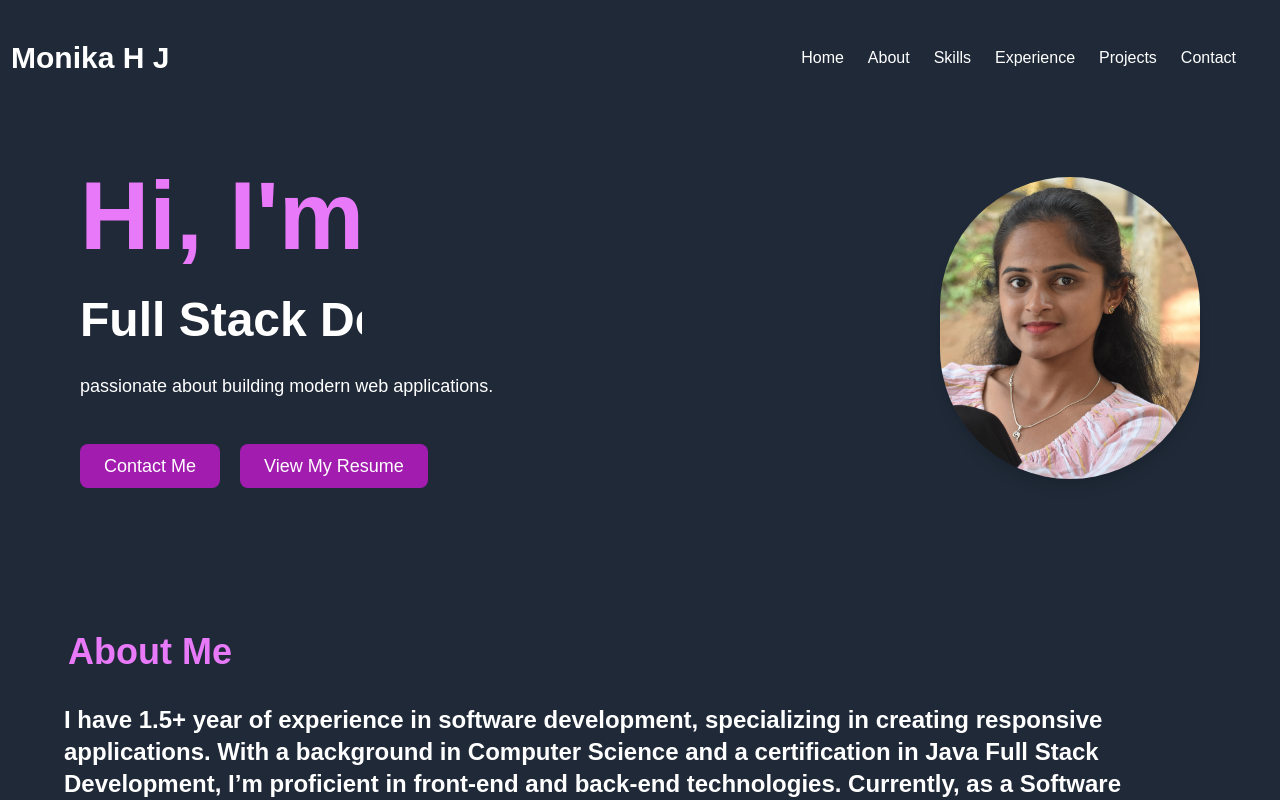
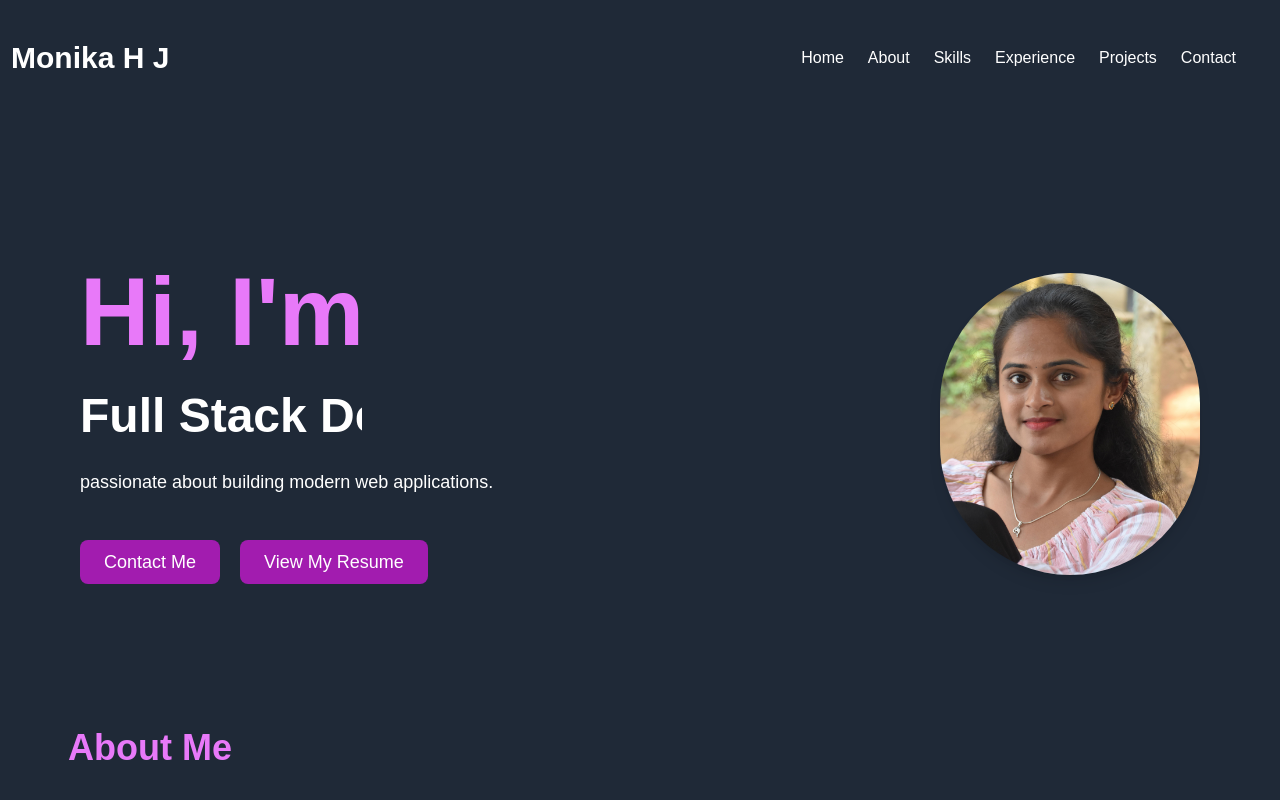
Before and after one commit to MonikaDevHJ/MonikaHJ_Portfolio, a Next.js app: page / in a window 1280 px wide. Shown: the top 800 px of the page. Built offline with nearby package versions, Linux system fonts and the light colour scheme.

Commit message:
making Project Details Page

```diff
--- a/src/components/Layout.tsx
+++ b/src/components/Layout.tsx
@@ -7,7 +7,7 @@ const Layout = ({ children }: { children: React.ReactNode }) => {
       {/* Navbar is always visible */}
       <Navbar />
       {/* Content for the current page */}
-      <main>{children}</main>
+      <main className="pt-24">{children}</main>
     </div>
   );
 };
--- a/src/components/Project.tsx
+++ b/src/components/Project.tsx
@@ -8,6 +8,7 @@ import Github from "../assets/Github.png";
 import Link from "../assets/Link.png";
 import Recruitearn from "../assets/Recruitearn.png";
 import NextLink from "next/link"
+import ProjectsDetails from "../pages/Projects/ProjectsDetails"
 
 type Project = {
   image: StaticImageData;
--- a/src/pages/Projects/ProjectsDetails.tsx
+++ b/src/pages/Projects/ProjectsDetails.tsx
@@ -3,7 +3,7 @@ import React from 'react'
 const ProjectsDetails = () => {
   return (
     <div>
-      <p>Details</p>
+        <p>Details</p>
     </div>
   )
 }
--- a/src/pages/_app.tsx
+++ b/src/pages/_app.tsx
@@ -2,15 +2,20 @@ import "@/styles/globals.css";
 import type { AppProps } from "next/app";
 import { useEffect } from "react";
 import AOS from "aos";
-import "aos/dist/aos.css"; // AOS styles
+import "aos/dist/aos.css";
+import Layout from "../components/Layout"; // adjust if your Layout path is different
 
 export default function App({ Component, pageProps }: AppProps) {
   useEffect(() => {
     AOS.init({
-      duration: 1000, // Animation duration
-      once: false,     // Only animate once
+      duration: 1000,
+      once: false,
     });
   }, []);
 
-  return <Component {...pageProps} />;
+  return (
+    <Layout>
+      <Component {...pageProps} />
+    </Layout>
+  );
 }
```
